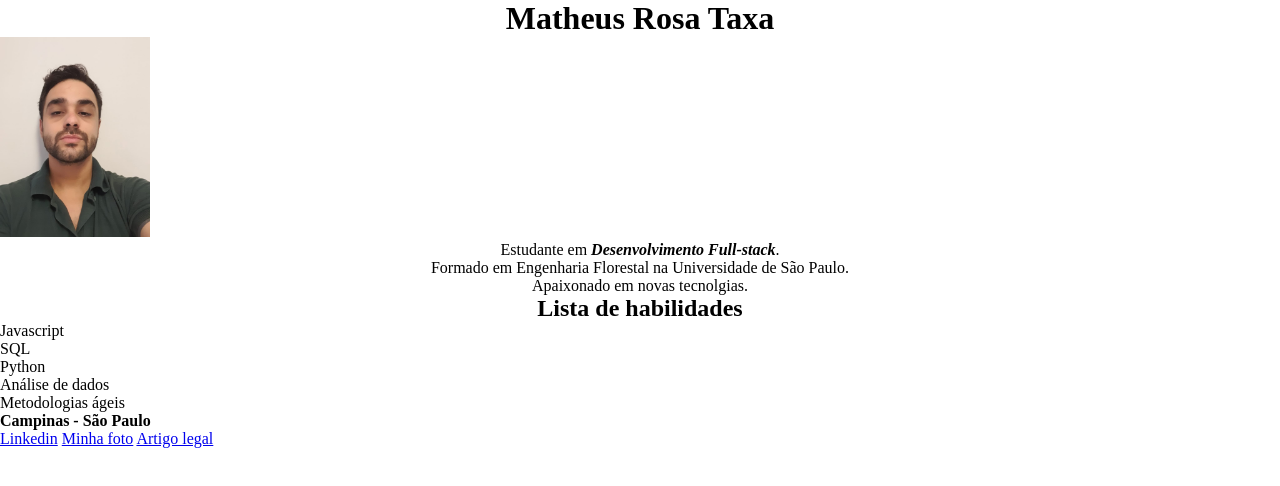
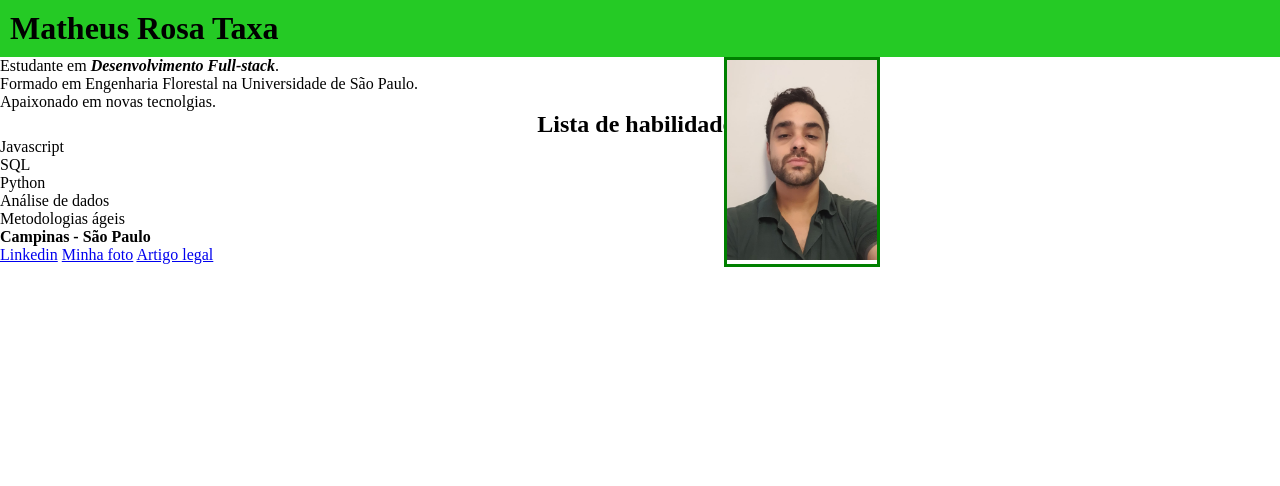
Before and after one commit to matheusrosa1/matheusrosa1.github.io, a plain HTML site: page index.html in a window 1280 px wide. Drawn offline with Linux system fonts and the light colour scheme.

Commit message:
alterações 1-2.3

```diff
--- a/index.html
+++ b/index.html
@@ -10,7 +10,7 @@
 <body>
   <h1 class="meuNome">Matheus Rosa Taxa</h1></div>
   <div class="foto-de-perfil">
-  <img src="./perfil.jpeg" alt="foto de perfil" width="150px"></div>
+  <img class="img" src="./perfil.jpeg" alt="foto de perfil" width="150px"></div>
   <p class="descricao">Estudante em <strong><em>Desenvolvimento Full-stack</em></strong>. <br>Formado em Engenharia Florestal na Universidade de São Paulo.<br> Apaixonado em novas tecnolgias.</p>
   <h2>Lista de habilidades</h2>
   <ul>
--- a/style.css
+++ b/style.css
@@ -9,18 +9,23 @@ body {
 
 
 h1 {
-    text-align: center;
     margin: auto;
+}
+
+.meuNome {
+    padding: 10px;
+    background-color: rgb(37, 202, 37);
 }
 
 .foto-de-perfil {
     margin: auto;
-
+    position: absolute;
+    right: 400px;
+    border: 3px solid green;
 }
 
 .descricao {
-    text-align: center;
-    margin: auto;
+    top: 100px;
 }
 
 h2 {
```
